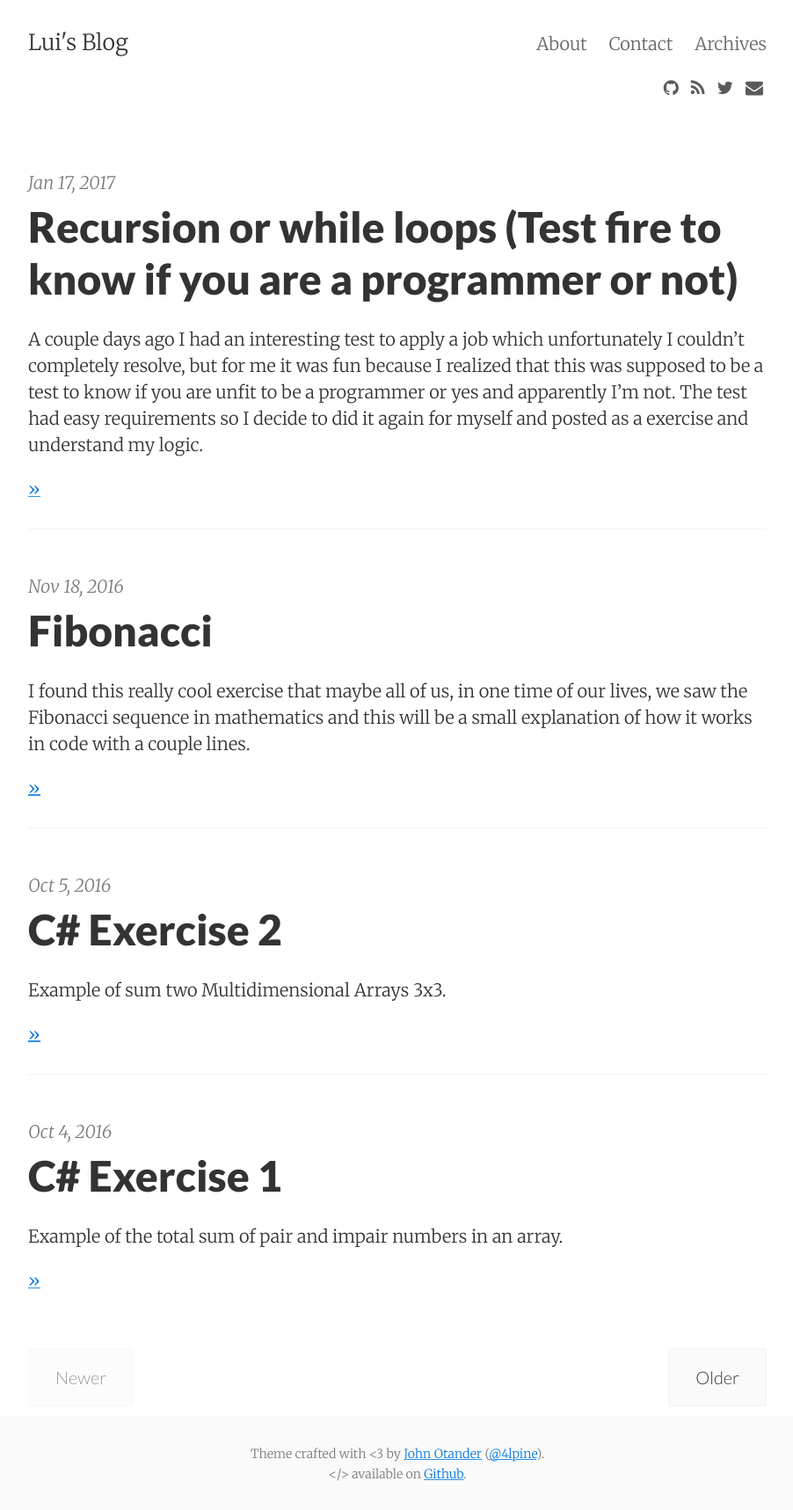
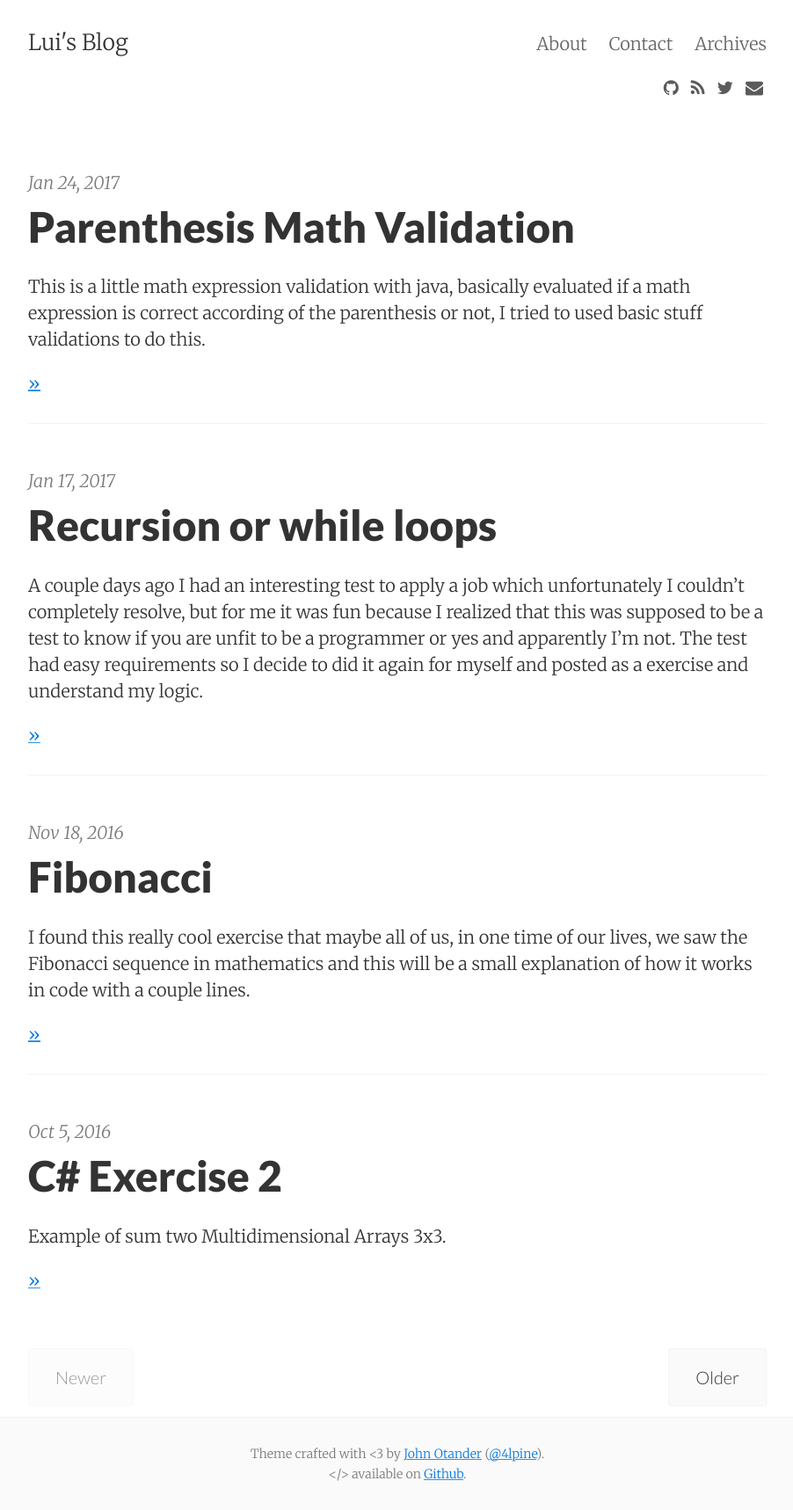
Before and after one commit to lvasquez/lvasquez.github.io, a Jekyll site: the page built from index.html, in a window 1280 px wide. Shown: the whole page at 88% size, without its empty margins (188-1090 px from the left). Built offline with Jekyll 4.4.1, drawn with Linux system fonts in a browser that asks for light colours; nearby versions of some CDN libraries; the list of posts is cut into pages by our own code.

Commit message:
new Post
new Post Parenthesis Math Validation

```diff
--- a/_posts/2017-01-17-Recursion-Or--While-Loops.md
+++ b/_posts/2017-01-17-Recursion-Or-While-Loops.md
@@ -1,6 +1,6 @@
 ---
 layout: post
-title: Recursion or while loops (Test fire to know if you are a programmer or not)
+title: Recursion or while loops
 comments: true
 description: Recursion or while loops (Test fire to know if you are a programmer or not)
 published: true
--- /dev/null
+++ b/_posts/2017-01-24-ParenthesisValidation.md
@@ -0,0 +1,88 @@
+---
+layout: post
+title: Parenthesis Math Validation
+comments: true
+description: Parenthesis Math Expression Validation
+published: true
+categories:
+- java
+tags:
+- java
+- math
+- expression
+- parenthesis
+---
+
+This is a little math expression validation with java, basically evaluated if a math expression is correct according of the parenthesis or not, I tried to used basic stuff validations to do this.
+
+{% highlight java %}
+package parenthesisvalidation;
+
+import java.util.ArrayList;
+import java.util.Collections;
+import java.util.List;
+
+/**
+ *
+ * @author Luis
+ */
+public class ParenthesisValidation {
+
+    /**
+     * @param args the command line arguments
+     */
+    public static void main(String[] args) {
+
+        String expression = "(A * (C + D))";
+        ExpressionValidation(expression);
+    }
+
+    public static List<String> marklist = new ArrayList<>();
+
+    public static boolean ExpressionValidation(String expression)
+    {
+        boolean flag = false;
+        char charArray[] = expression.toCharArray();
+
+        for (char c : charArray)
+        {
+            if (c != ' ')
+            {
+                String ex = new String(new char[]{c});
+                marklist.add(ex);
+
+                if (")".equals(marklist.get(0)))
+                    flag = false;
+
+                int pOpen = Collections.frequency(marklist, "(");
+                int pClose = Collections.frequency(marklist, ")");
+
+                flag = pOpen >= 1 && pOpen == pClose;
+            }
+        }
+        System.out.println(flag);
+        return flag;
+    }
+
+}
+{% endhighlight %}
+
+result
+
+{% highlight text %}
+true
+{% endhighlight %}
+
+Now if you change your math expression for example something like this
+
+{% highlight java %}
+String expression = "A * (C + D))";
+{% endhighlight %}
+
+this will be return false because at the end are a parenthesis that never opened
+
+{% highlight text %}
+false
+{% endhighlight %}
+
+hope it helps for something and feel free to comment
```
